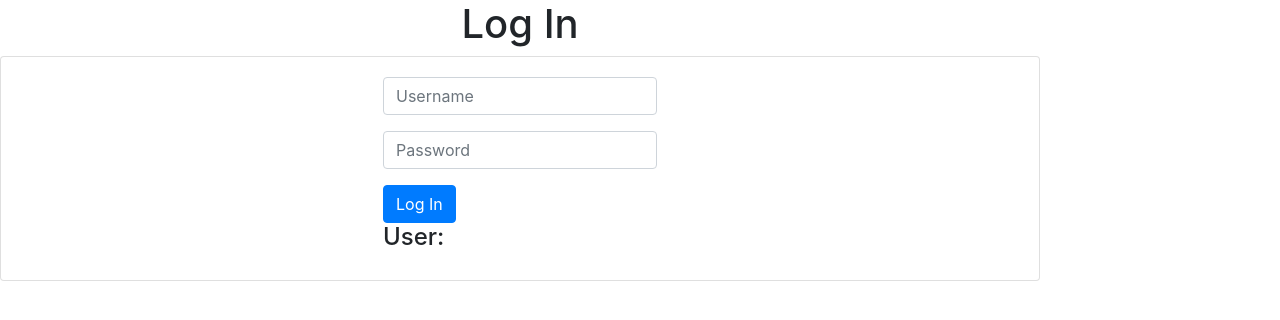
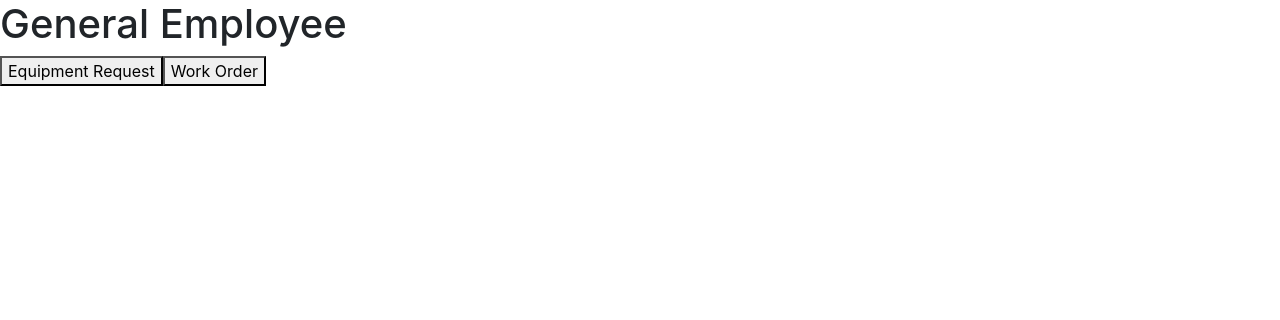
Before and after one commit to JobeFarkley/sdt-inventory-cfscqx, an Angular app: page / in a window 1280 px wide. Shown: the top 320 px of the page. Built offline with nearby package versions, Linux system fonts and the light colour scheme.

Commit message:
2 files modified

```diff
--- a/src/app/app.component.html
+++ b/src/app/app.component.html
@@ -1,4 +1 @@
-
-
-
-<app-login></app-login>
+<app-employee-details></app-employee-details>
--- a/src/app/employee-details/employee-details.component.html
+++ b/src/app/employee-details/employee-details.component.html
@@ -2,9 +2,11 @@
 
 <div>
 		<nav>
-			<button>Equipment Request</button>
+			<button routerLink="/inventory-details" routerLinkActive="active">Equipment Request</button>
 
        <button routerLink ="/repair-request" routerLinkActive ="active">Work Order</button>
     </nav>
 
 </div>
+
+<router-outlet></router-outlet>
```
